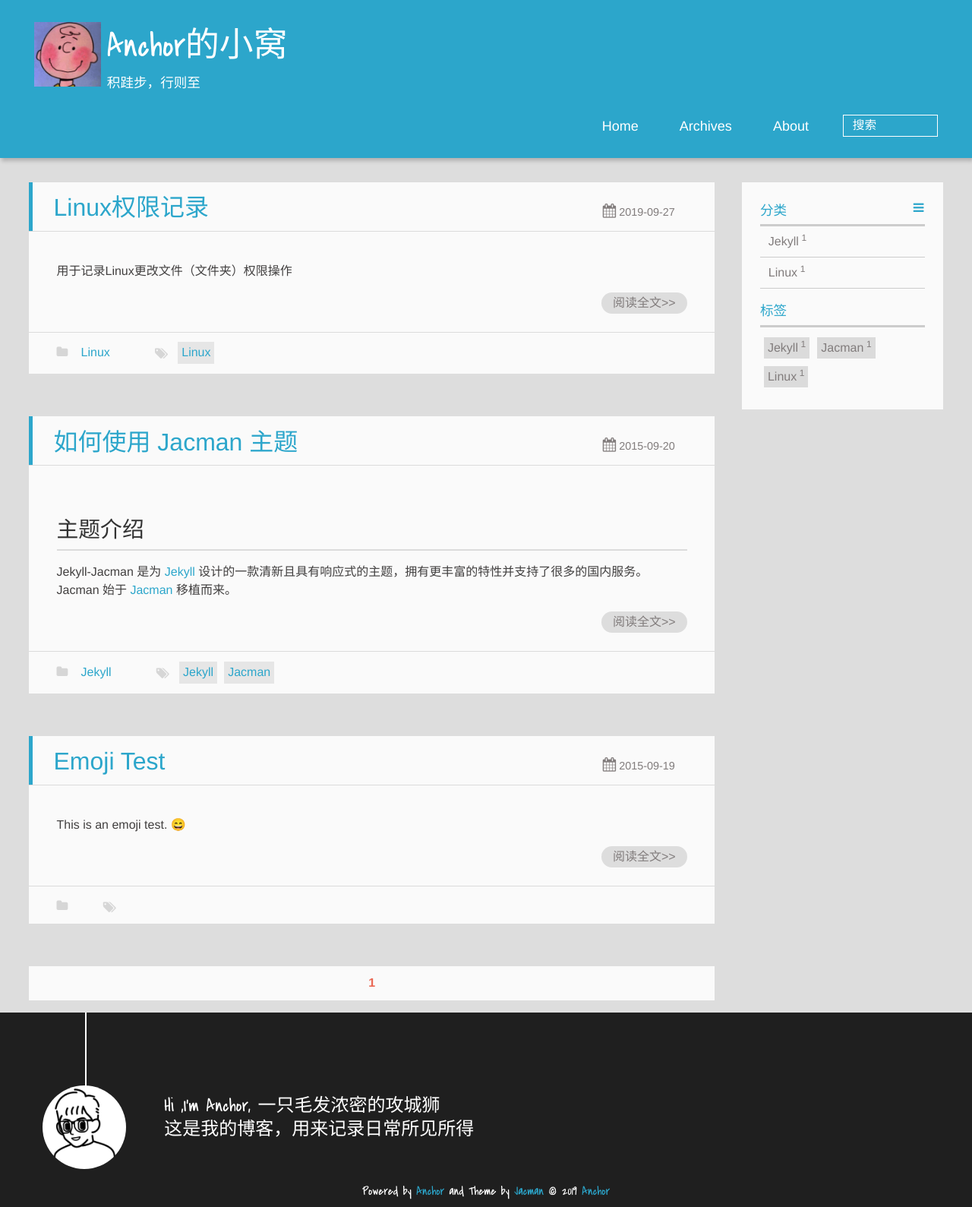
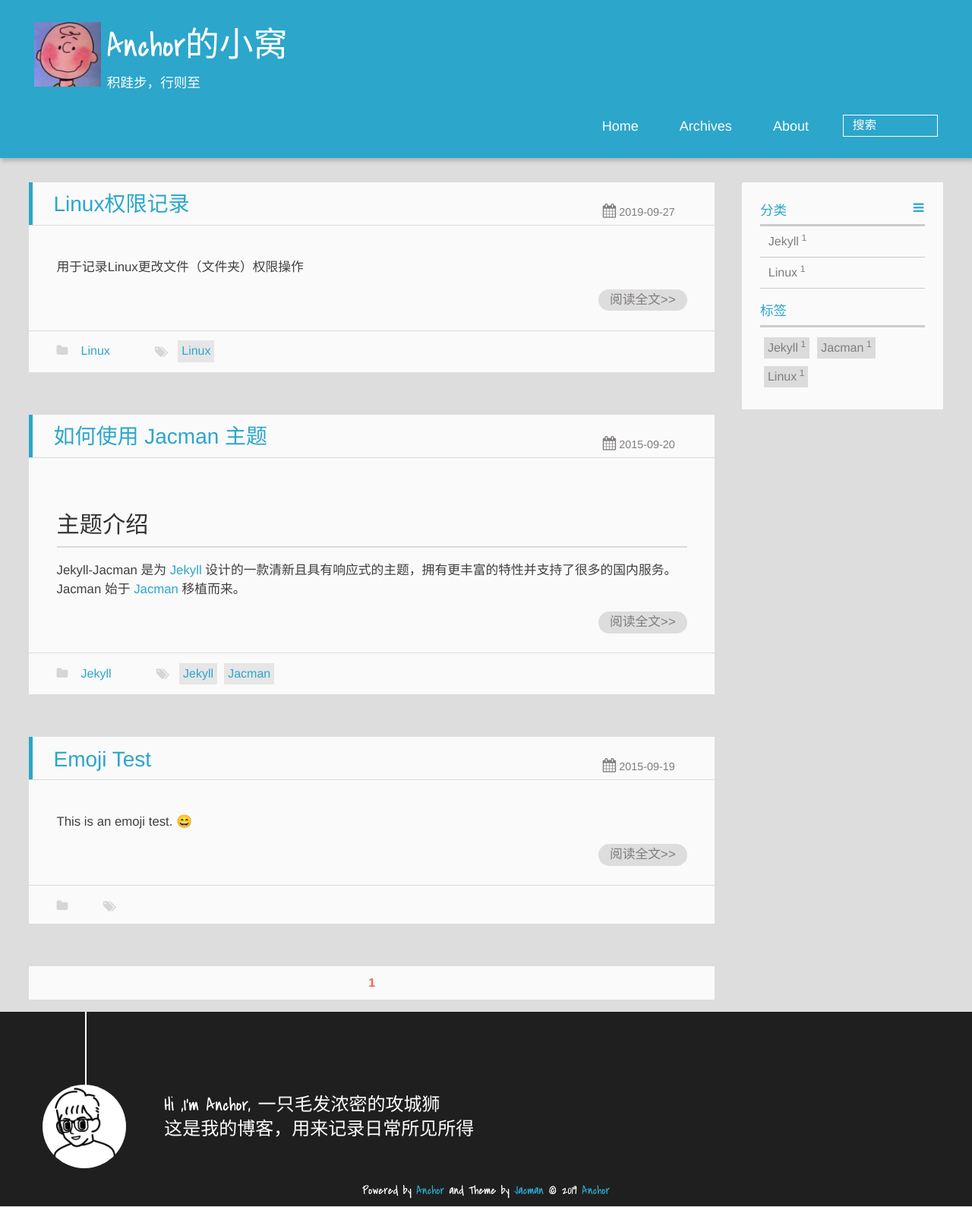
Before and after one commit to memorate/memorate.github.io, a Jekyll site: the page built from index.html, in a window 1280 px wide. Shown: the whole page at 76% size. Built offline with Jekyll 4.4.1, drawn with Linux system fonts in a browser that asks for light colours; emoji names are drawn with the system emoji font; the list of posts is cut into pages by our own code.

Commit message:
latest code update on 2019-10-09 15:51

```diff
--- a/assets/css/style.css
+++ b/assets/css/style.css
@@ -953,7 +953,7 @@ article header.article-info > h1 {
 
 @media only screen and (min-width: 1024px) {
     article header.article-info > h1 {
-        font-size: 200%;
+        font-size: 175%;
         padding-top: .3em
     }
 }
@@ -986,7 +986,7 @@ article header.article-info > p.article-time:before {
 article .article-content {
     padding: 1.5em 4%;
     color: #413f3f;
-    font-size: 100%;
+    font-size: 105%;
 }
 
 article .article-content:before, article .article-content:after {
```
